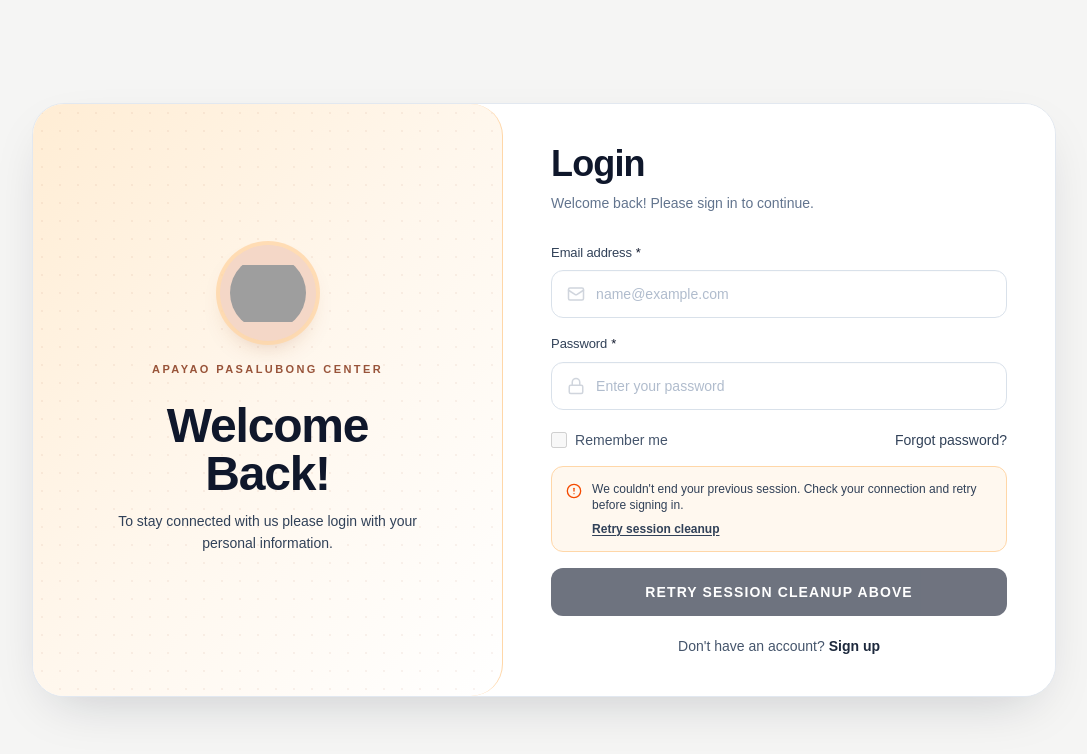
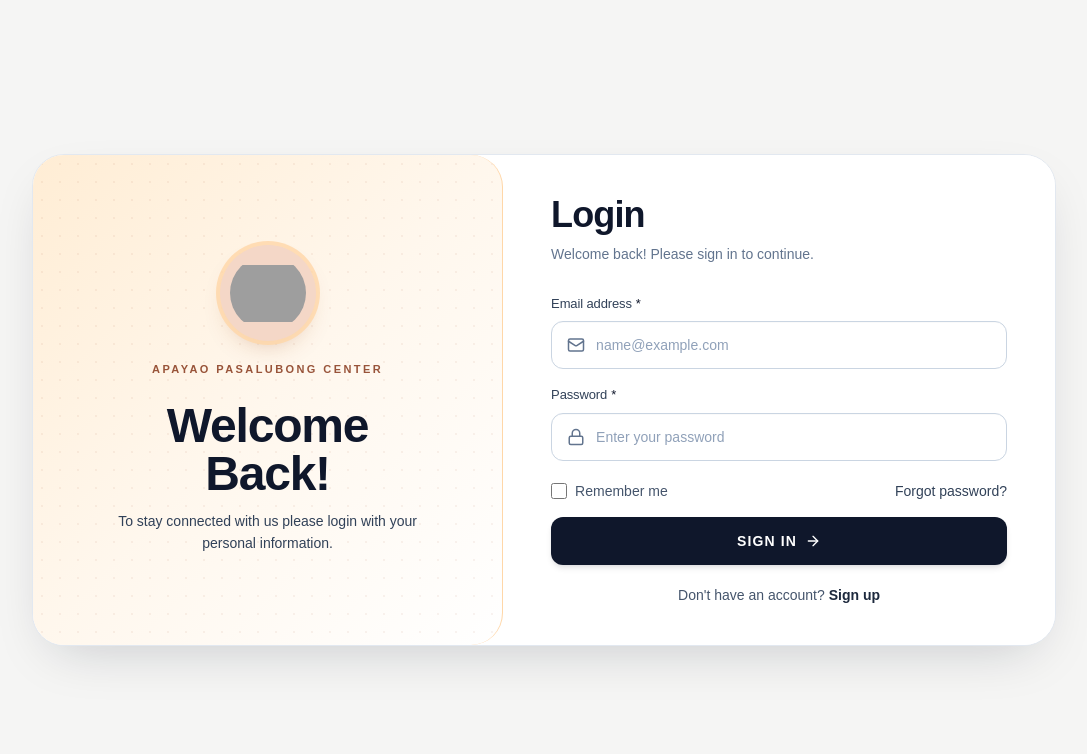
Before and after one commit to JHOWEN/Apayao-Pasalubon-Center, a Next.js app: page /login in a window 1280 px wide. Shown: the top 754 px of the page, without its empty margins (96-1183 px from the left). Built offline with nearby package versions, Linux system fonts and the light colour scheme; no server answers; grey boxes are pictures that could not be loaded.

Commit message:
Remove blocking session cleanup from login

```diff
--- a/src/app/(auth)/login/page.tsx
+++ b/src/app/(auth)/login/page.tsx
@@ -5,7 +5,7 @@ import { useRouter } from "next/navigation";
 import { useEffect, useState } from "react";
 import { motion, AnimatePresence } from "framer-motion";
 import { Mail, Lock, AlertCircle, Clock, Loader2, ArrowRight } from "lucide-react";
-import { clearStoredUser, saveStoredUser } from "@/features/cart/lib/cart";
+import { saveStoredUser } from "@/features/cart/lib/cart";
 import { AuthSuccessState } from "@/components/auth/AuthSuccessState";
 import { AuthCardLayout } from "@/components/auth/AuthCardLayout";
 import { AuthInput } from "@/components/auth/AuthInput";
@@ -20,8 +20,6 @@ export default function LoginPage() {
   const [isSuccess, setIsSuccess] = useState(false);
   const [lockoutEmail, setLockoutEmail] = useState("");
   const [lockoutSeconds, setLockoutSeconds] = useState(0);
-  const [sessionState, setSessionState] = useState<"clearing" | "ready" | "error">("clearing");
-  const [sessionClearAttempt, setSessionClearAttempt] = useState(0);
   const isLocked = lockoutSeconds > 0 && email.trim().toLowerCase() === lockoutEmail;
 
   useEffect(() => {
@@ -38,30 +36,6 @@ export default function LoginPage() {
     const timeout = window.setTimeout(() => setError(message), 0);
     return () => window.clearTimeout(timeout);
   }, []);
-
-  useEffect(() => {
-    let isActive = true;
-
-    async function clearPreviousSession() {
-      try {
-        const response = await fetch("/api/auth/logout", { method: "POST", cache: "no-store" });
-        if (!response.ok) throw new Error("Unable to end the previous session.");
-
-        clearStoredUser();
-        window.localStorage.setItem("apc-auth-session-ended", String(Date.now()));
-        if (isActive) setSessionState("ready");
-      } catch {
-        if (!isActive) return;
-        setSessionState("error");
-        setError("We couldn't end your previous session. Check your connection and retry before signing in.");
-      }
-    }
-
-    void clearPreviousSession();
-    return () => {
-      isActive = false;
-    };
-  }, [sessionClearAttempt]);
 
   useEffect(() => {
     if (lockoutSeconds <= 0) {
@@ -85,10 +59,6 @@ export default function LoginPage() {
 
   async function handleSubmit(e: React.FormEvent<HTMLFormElement>) {
     e.preventDefault();
-    if (sessionState !== "ready") {
-      setError("End the previous session before signing in.");
-      return;
-    }
     if (isLocked) {
       return;
     }
@@ -156,12 +126,8 @@ export default function LoginPage() {
           className="space-y-4"
           onSubmit={handleSubmit}
           aria-label="Sign in form"
-          aria-busy={sessionState === "clearing"}
+          aria-busy={isLoading}
         >
-          {sessionState === "clearing" ? (
-            <p className="text-center text-sm text-slate-500" role="status">Ending your previous session...</p>
-          ) : null}
-
           <AuthInput
             id="login-email"
             name="email"
@@ -173,7 +139,7 @@ export default function LoginPage() {
             onChange={(e) => handleEmailChange(e.target.value)}
             placeholder="name@example.com"
             icon={Mail}
-            disabled={isLoading || sessionState !== "ready"}
+            disabled={isLoading}
           />
 
           <AuthInput
@@ -191,7 +157,7 @@ export default function LoginPage() {
             }}
             placeholder="Enter your password"
             icon={Lock}
-            disabled={isLoading || sessionState !== "ready"}
+            disabled={isLoading}
           />
 
           <div className="flex items-center justify-between gap-4 pt-1 text-xs sm:text-sm">
@@ -200,7 +166,7 @@ export default function LoginPage() {
                 type="checkbox"
                 checked={rememberMe}
                 onChange={(e) => setRememberMe(e.target.checked)}
-                disabled={sessionState !== "ready"}
+                disabled={isLoading}
                 className="h-4 w-4 rounded border-slate-300 accent-slate-900"
               />
               <span className="font-medium text-slate-600 group-hover:text-slate-900">
@@ -239,19 +205,6 @@ export default function LoginPage() {
                         lockoutSeconds / 60
                       )}:${String(lockoutSeconds % 60).padStart(2, "0")}.`
                     : error}
-                  {sessionState === "error" ? (
-                    <button
-                      type="button"
-                      onClick={() => {
-                        setError("");
-                        setSessionState("clearing");
-                        setSessionClearAttempt((attempt) => attempt + 1);
-                      }}
-                      className="mt-2 block font-semibold underline underline-offset-2"
-                    >
-                      Retry session cleanup
-                    </button>
-                  ) : null}
                 </div>
               </motion.div>
             ) : null}
@@ -261,7 +214,7 @@ export default function LoginPage() {
             type="submit"
             whileHover={{ scale: isLocked || isLoading ? 1 : 1.005 }}
             whileTap={{ scale: isLocked || isLoading ? 1 : 0.99 }}
-            disabled={isLoading || isLocked || sessionState !== "ready"}
+            disabled={isLoading || isLocked}
             className="group relative mt-2 flex h-12 min-h-12 w-full items-center justify-center gap-2 overflow-hidden rounded-xl bg-slate-900 px-6 text-sm font-semibold uppercase tracking-[0.08em] text-white shadow-md shadow-slate-900/10 transition-all hover:bg-slate-800 hover:shadow-lg hover:shadow-slate-900/15 active:bg-slate-950 disabled:cursor-not-allowed disabled:opacity-60 disabled:shadow-none"
           >
             {isLoading ? (
@@ -269,10 +222,6 @@ export default function LoginPage() {
                 <Loader2 className="h-5 w-5 animate-spin text-white" />
                 <span>Signing in...</span>
               </>
-            ) : sessionState === "clearing" ? (
-              <span>Ending session...</span>
-            ) : sessionState === "error" ? (
-              <span>Retry session cleanup above</span>
             ) : isLocked ? (
               <span>Try again later</span>
             ) : (
```
